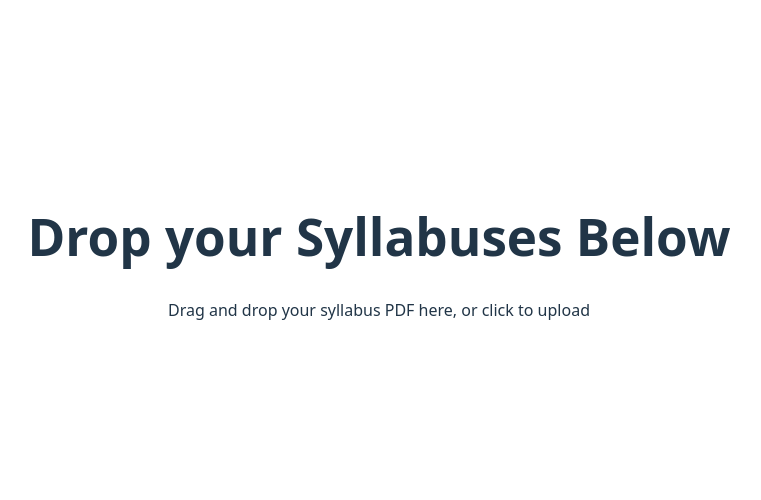
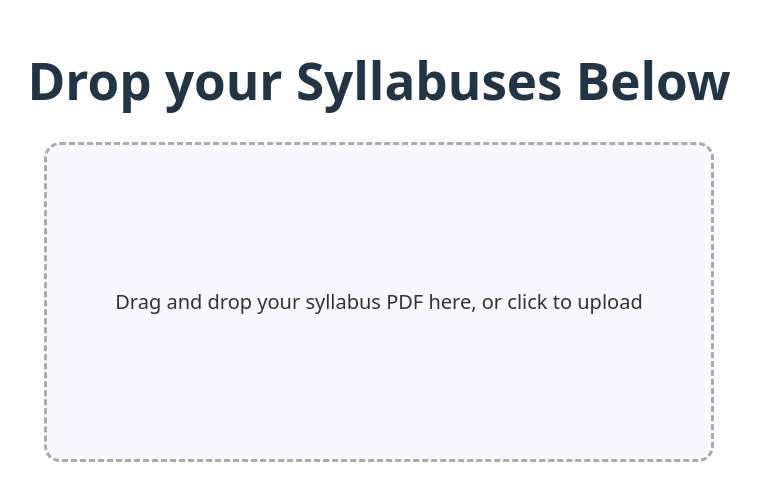
Before and after one commit to kych23/prelim-calendar, a React (Vite) app in the folder prelim-calendar/frontend/: page / in a window 1280 px wide. Shown: the part 144-644 px from the top of the page, without its empty margins (261-1022 px from the left). Built offline with nearby package versions, Linux system fonts and the light colour scheme.

Commit message:
added css styling

```diff
--- a/prelim-calendar/frontend/src/components/dropbox.css
+++ b/prelim-calendar/frontend/src/components/dropbox.css
@@ -1,26 +1,33 @@
 /* DropBox.css */
 
 .dropzone {
+  width: 100%;
+  max-width: 600px;
+  min-height: 250px;
+  margin: 2rem auto;
+  padding: 2rem;
+  border: 3px dashed #aaa;
+  border-radius: 16px;
+  background-color: #f8f8ff;
+  text-align: center;
   display: flex;
   align-items: center;
   justify-content: center;
-  width: 100%;
-  height: 16rem; /* h-64 */
-  border: 4px dashed;
-  border-radius: 0.5rem; /* rounded-lg */
-  cursor: pointer;
-  transition: all 0.2s ease;
-  background-color: white;
-  border-color: #9ca3af; /* gray-400 */
+  transition: background-color 0.2s, border-color 0.2s;
+}
+
+.dropzone:hover {
+  border-color: #6c63ff;
+  background-color: #f0f0ff;
 }
 
 .dropzone.active {
-  border-color: #3b82f6; /* blue-500 */
-  background-color: #eff6ff; /* blue-50 */
+  border-color: #6c63ff;
+  background-color: #e8e8ff;
 }
 
 .dropzone-text {
-  color: #4b5563; /* gray-600 */
-  text-align: center;
-  font-size: 1.125rem; /* text-lg */
+  font-size: 1.25rem;
+  color: #333;
+  font-weight: 500;
 }
--- a/prelim-calendar/frontend/src/components/dropbox.tsx
+++ b/prelim-calendar/frontend/src/components/dropbox.tsx
@@ -1,5 +1,6 @@
 import { useCallback } from 'react'
 import { useDropzone } from 'react-dropzone'
+import './dropbox.css'
 
 function DropBox({ onDrop }: { onDrop: (files: File[]) => void }) {
   const handleDrop = useCallback((acceptedFiles: File[]) => {onDrop(acceptedFiles)}, [onDrop])
--- a/prelim-calendar/frontend/src/index.tsx
+++ b/prelim-calendar/frontend/src/index.tsx
@@ -1,7 +1,7 @@
 import { StrictMode } from 'react'
 import { createRoot } from 'react-dom/client'
 import './index.css'
-import Webpage from './webpage.tsx'
+import Webpage from './pages/webpage.tsx'
 
 createRoot(document.getElementById('root')!).render(
   <StrictMode>
--- a/prelim-calendar/frontend/src/webpage.tsx
+++ b/prelim-calendar/frontend/src/pages/webpage.tsx
@@ -1,5 +1,5 @@
 import { useState } from 'react'
-import DropBox from './components/dropbox'
+import DropBox from '../components/dropbox'
 import './webpage.css'
 
 function Webpage() {
@@ -12,11 +12,11 @@ function Webpage() {
       {files.length > 0 && (
         <div className="mt-4 text-center">
           <p>Selected files:</p>
-          <ul>
+          <div>
             {files.map((file, idx) => (
               <li key={idx}>{file.name}</li>
             ))}
-          </ul>
+          </div>
         </div>
       )}
     </div>
```
Also changed, not shown: prelim-calendar/frontend/src/pages/webpage.css (renamed from prelim-calendar/frontend/src/webpage.css).
